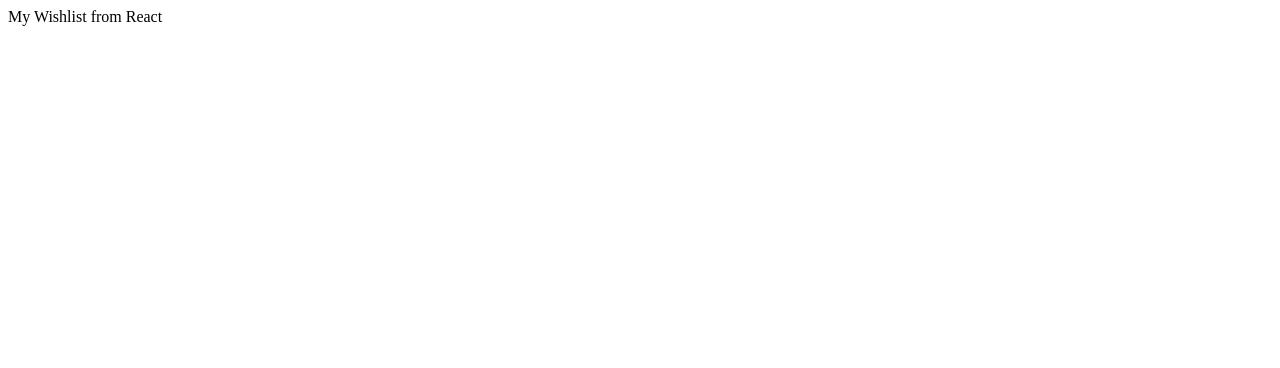
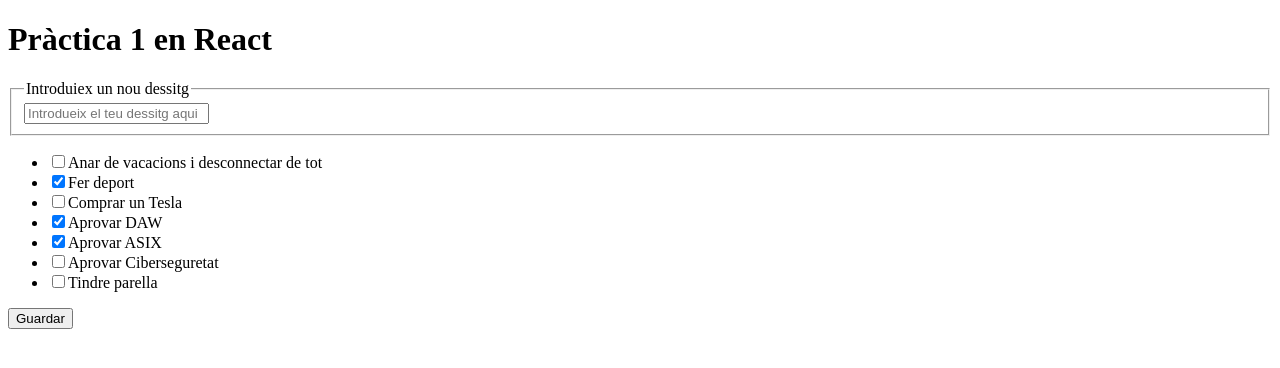
Before and after one commit to joaquimbernaltes/ReactCurs, a React (Vite) app: page / in a window 1280 px wide. Shown: the top 368 px of the page. Built offline with nearby package versions, Linux system fonts and the light colour scheme.

Commit message:
Pràctica 1 React

```diff
--- /dev/null
+++ b/App/App.css
@@ -0,0 +1,61 @@
+    * {
+    box-sizing: border-box;
+    font-family: sans-serif;
+    }
+    body,
+    html {
+    padding: 0;
+    margin: 0;
+    }
+
+    .app {
+    width: 400px;
+    margin: auto;
+    max-width: 100%;
+    border: 1px solid;
+    padding: 0 2rem 2rem 2rem;
+    margin-top: 2rem;
+    background-color: whitesmoke;
+    }
+    .wish-input {
+    border: 0;
+    border-bottom: 3px dashed gray;
+    }
+    .wish-input__label {
+    font-weight: 700;
+    }
+    .wish-input__field {
+    width: 100%;
+    border: 0;
+    padding: 1rem;
+    font-size: 1.2rem;
+    background-color: transparent;
+    }
+    .wish-list {
+    list-style: none;
+    padding: 0;
+    }
+    .wish-list__item {
+    display: flex;
+    font-size: 1.2rem;
+    align-items: center;
+    }
+
+    .wish-list__item > * + * {
+    margin-left: 1rem;
+    }
+    .wish-list__item input {
+    width: 2rem;
+    height: 2rem;
+    }
+    .wish-list__item--done label {
+    text-decoration: line-through;
+    }
+    .wish-clear {
+    width: 100%;
+    padding: 0.5rem;
+    background: white;
+    font-size: 1.2rem;
+    border: 1px solid grey;
+    border-radius: 3px;
+    }
--- /dev/null
+++ b/App/App.jsx
@@ -0,0 +1,35 @@
+import React from 'react';
+
+//Array amb objectes
+const wishes = [
+    { text: 'Anar de vacacions i desconnectar de tot', done: false},
+    { text: 'Fer deport', done: true},
+    { text: 'Comprar un Tesla', done: false},
+    { text: 'Aprovar DAW', done: true},
+    { text: 'Aprovar ASIX', done: true},
+    { text: 'Aprovar Ciberseguretat', done: false},
+    { text: 'Tindre parella', done: false},
+]
+
+const App = () =>
+    <div>
+        <h1>Pràctica 1 en React</h1>
+        <fieldset>
+            <legend>Introduiex un nou dessitg</legend>
+            <input placeholder="Introdueix el teu dessitg aqui  " />
+        </fieldset>
+        <ul>
+            {/* Imprimir l'array */}
+            {wishes.map(({ text, done}, id) => (
+                <li>
+                    <label htmlFor={`wish${id}`}>
+                        <input id={`wish${id}`} type="checkbox" checked={done} />
+                        {text}
+                    </label>
+                </li>
+            ))}
+        </ul>
+        <button type="button">Guardar</button>
+    </div>;
+
+export default App;
--- /dev/null
+++ b/App/index.js
@@ -0,0 +1,3 @@
+import App from './App';
+
+export default App;
--- a/index.jsx
+++ b/index.jsx
@@ -1,8 +1,11 @@
 import React from 'react';
 import ReactDOM from 'react-dom';
+import App from './App';
 
-ReactDOM.render(
-    <div>My Wishlist from React</div>,
-    document.getElementById("root")
+ReactDOM.render(<App />, document.getElementById('root'));
 
-);
+// ReactDOM.render(
+//     <div>My Wishlist from React</div>,
+//     document.getElementById("root")
+
+// );
```
